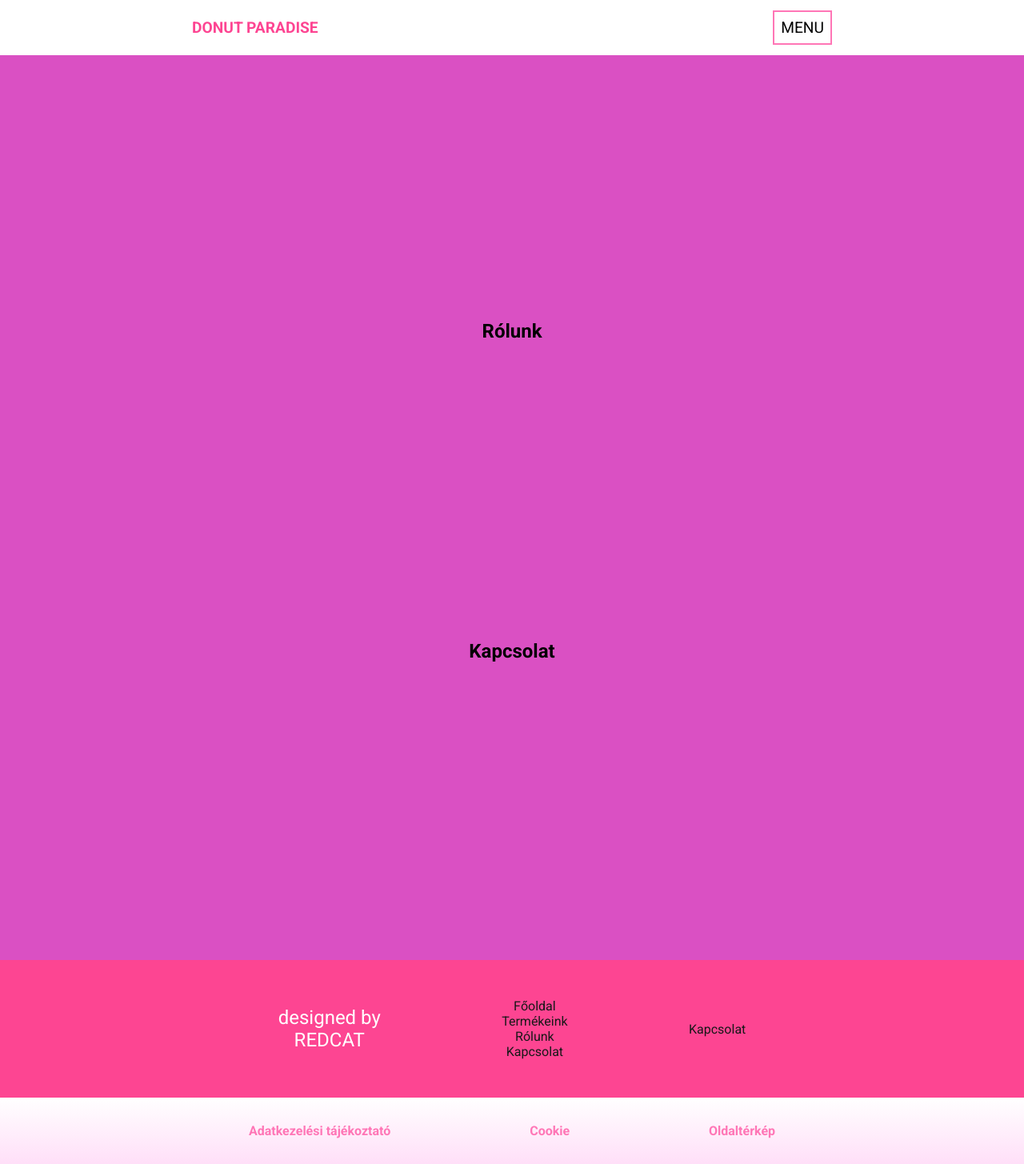
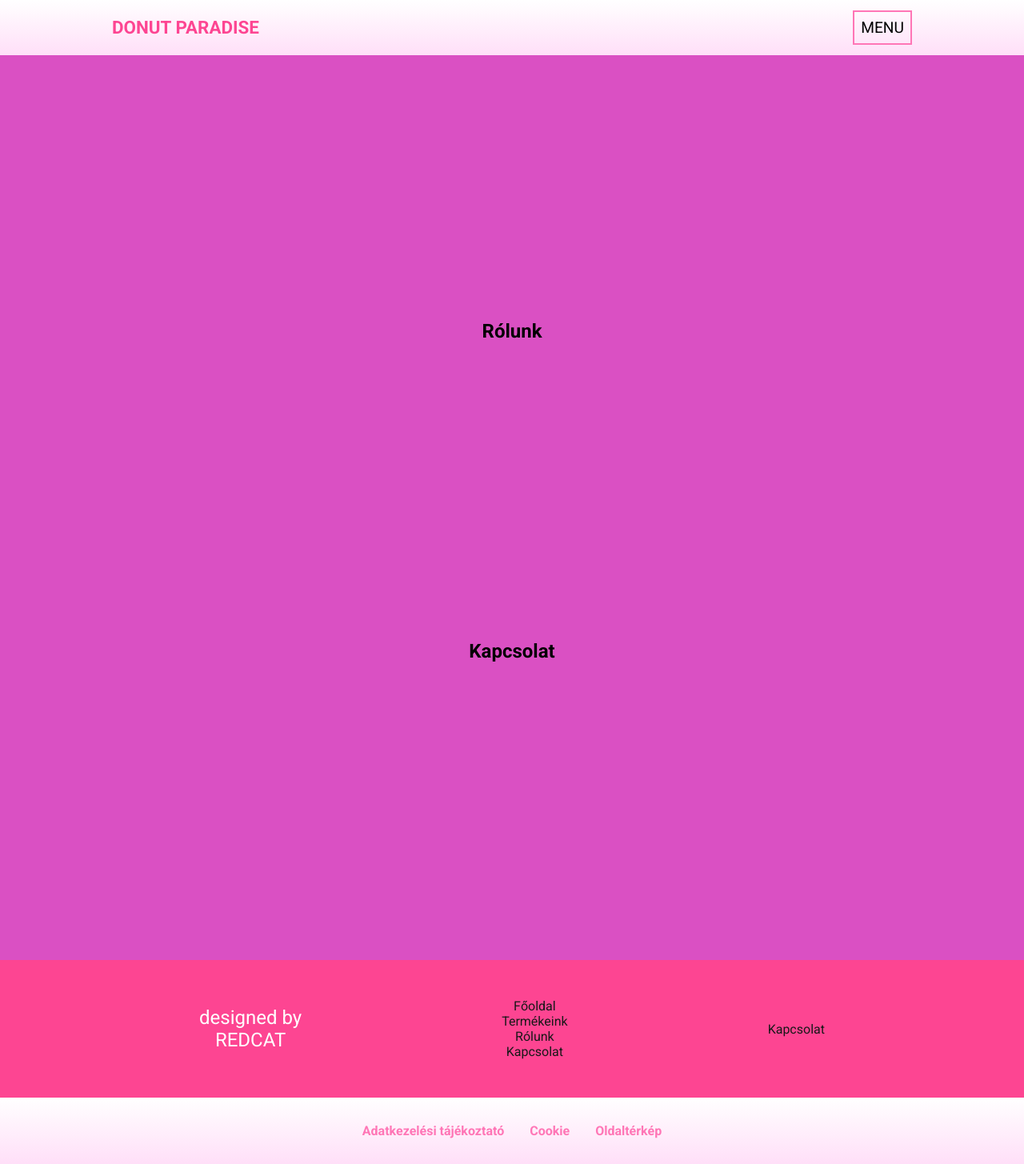
Before and after one commit to redcat-hu/Donut, a plain HTML site: page index.html in a window 1280 px wide. Shown: the whole page at 80% size. Drawn offline with nearby package versions, Linux system fonts and the light colour scheme.

Commit message:
alap javítása

```diff
--- a/css/styles.scss
+++ b/css/styles.scss
@@ -11,7 +11,7 @@ $text_color: rgb(24, 24, 24);
 $mobil: 600px;
 $pc: 800px;
 
-$max-szel: 800px;
+$max-szel: 1000px;
 
 
 // Alap
@@ -63,8 +63,8 @@ header {
     position: fixed;
     top: 0;
     width: 100%;
-    background-color: $bg_color;
-    padding: .8rem 1.2rem;
+    background-image: linear-gradient(rgb(255, 255, 255), rgb(255, 223, 248));
+    padding: .8rem 1rem;
     text-transform: uppercase;
     font-size: 1.2rem;
 
@@ -74,6 +74,7 @@ header {
     }
     .logo {
         font-weight: bold;
+        font-size: 1.4rem;
     }
     .pc_menu {
         display: none;
@@ -103,8 +104,10 @@ footer {
         color: rgba(255, 255, 255, 0.801);
     }
     .up {
-        flex-direction: column;
         padding: 3rem;
+        .flex {
+            flex-direction: column;
+        }
         .creator {
             grid-column: 1/-1;
             grid-row: 1;
@@ -125,10 +128,8 @@ footer {
     html {
       background-color: rgb(218, 80, 195);
     }
-    footer {
-        .flex {
+    footer .up .flex {
             flex-direction: row;
             justify-content:space-around
-        }
     }
   }
--- a/index.html
+++ b/index.html
@@ -42,7 +42,8 @@
 
 <!-- footer -->
     <footer>
-        <div class="up flex">
+        <div class="up">
+            <div class="flex">
                 <div class="creator">
                     <a href="#" target="_blank">designed by <br> REDCAT</a>
                 </div>
@@ -60,7 +61,7 @@
                         <li></li>
                     </ul>
                 </div>
-
+            </div>
         </div>
         <div class="down">
             <ul class="flex">
```
Also changed, not shown: css/styles.css, 1 other file. Lines whose indentation alone changed are shown as unchanged.
